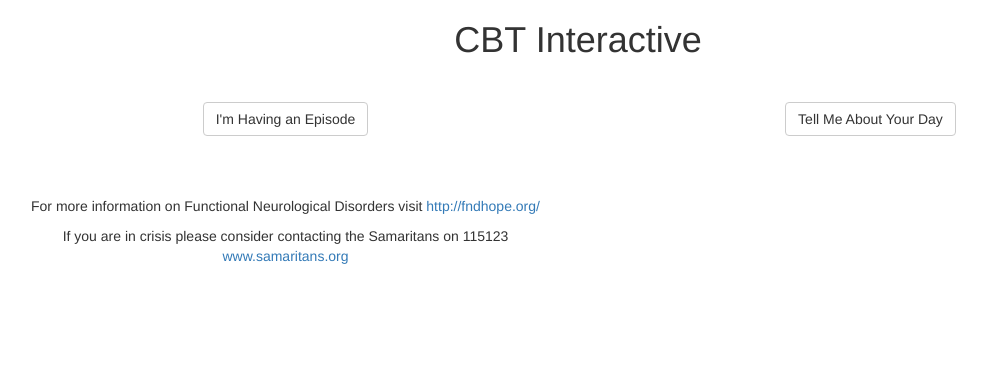
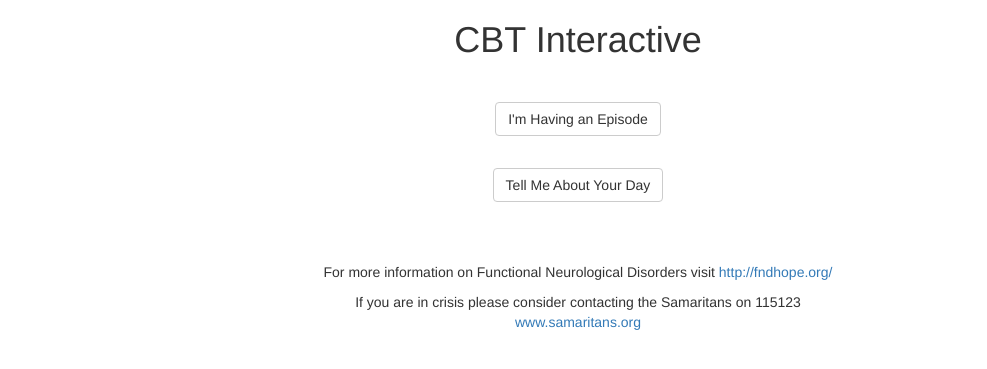
Before and after one commit to dvoong/davidvoong, a Django app: page /cbt/ in a window 1280 px wide. Shown: the top 369 px of the page, without its empty margins (62-1049 px from the left). Run offline with Django 3.2, Linux system fonts and the light colour scheme; some libraries are stand-ins or nearby versions.

Commit message:
Tidy up the layout for the homepage

```diff
--- a/myapp/templates/home.html
+++ b/myapp/templates/home.html
@@ -27,10 +27,10 @@
       </div>
 
       <div class="row">
-	<div class="col-md-6">
+	<div class="col-md-6 col-md-offset-3">
 	  <a href="/cbt/breathe"><h2 style="text-align: center"><button class="btn btn-default">I'm Having an Episode</button></h2></a>
 	</div>
-	<div class="col-md-6">
+	<div class="col-md-6 col-md-offset-3">
 	  <a href="/cbt/day-log"><h2 style="text-align: center"><button class="btn btn-default">Tell Me About Your Day</button></h2></a>
 	  <!-- <h2 style="text-align: center">Heading</h2>
 	       <p>Donec id elit non mi porta gravida at eget metus. Fusce dapibus, tellus ac cursus commodo, tortor mauris condimentum nibh, ut fermentum massa justo sit amet risus. Etiam porta sem malesuada magna mollis euismod. Donec sed odio dui. </p>
@@ -39,7 +39,7 @@
       </div>
 
       <div class="row">
-	<div style="margin-top: 50px; text-align: center" class="col-md-6">
+	<div style="margin-top: 50px; text-align: center" class="col-md-6 col-md-offset-3">
 	  <p>For more information on Functional Neurological Disorders visit <a href="http://fndhope.org">http://fndhope.org/</a></p>
 	  <p>If you are in crisis please consider contacting the Samaritans on 115123 <a href="http://www.samaritans.org/">www.samaritans.org</a></p>
 	</div>
--- a/myapp/templates/post_episode.html
+++ b/myapp/templates/post_episode.html
@@ -60,6 +60,11 @@
 	      <input class="form-control" id="behaviour" type="text" name="behaviour" placeholder="How did you respond?">
 	    </div>
 
+	    <h2>Reflection</h2>
+	    <div class="form-group">
+	      <label for="behaviour">How could you change regarding your thoughts/emotions/physical experience/behaviour to make this better next time?</label>
+	      <input class="form-control" id="behaviour" type="text" name="behaviour" placeholder="e.g. Be concious to think more positively">
+	    </div>
 	    <button type="submit" class="btn btn-default">Submit</button>
 	  </form>
 
```
